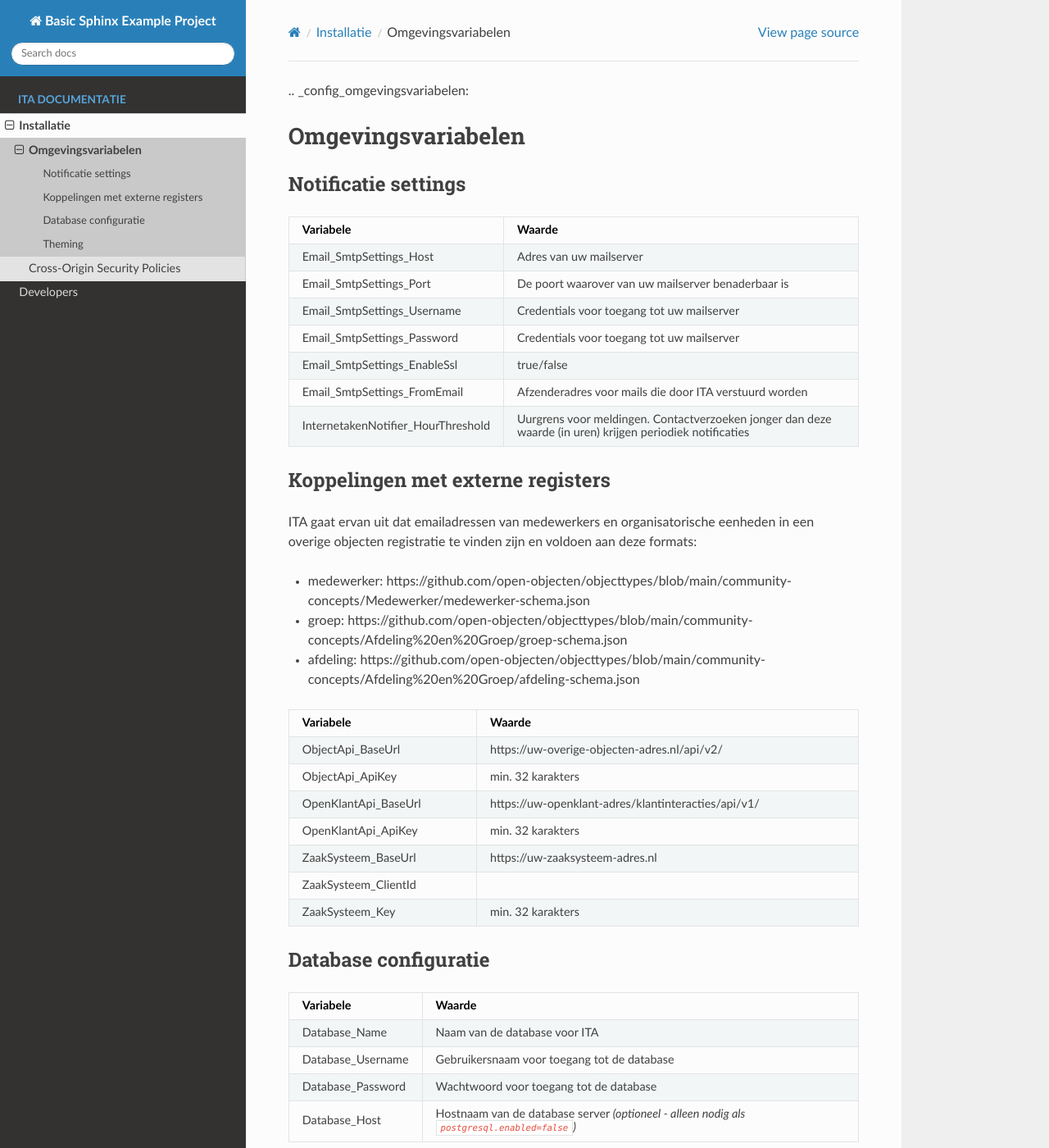
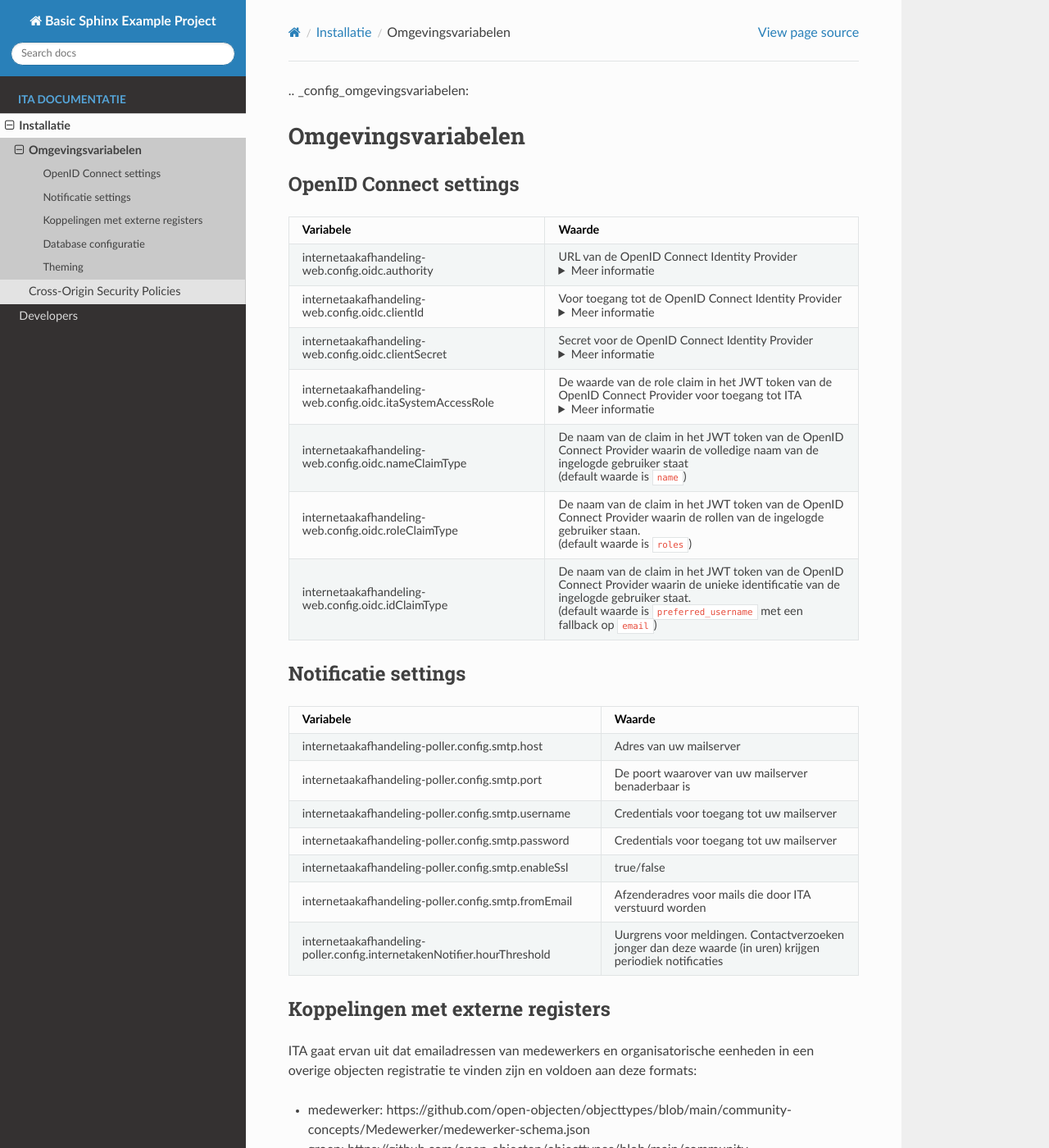
Before and after one commit to Interne-Taak-Afhandeling/.github, a Sphinx documentation site: the page built from docs/installation/configuratie.md, in a window 1280 px wide and 1400 px high. Shown: the whole window at 82% size. Built offline with Sphinx 7.4.7 and the Read the Docs theme 3.1.0, drawn with Linux system fonts in a browser that asks for light colours; pages that are not in the unit, such as notebooks, are missing from menus; some of the changed text lies outside the part shown.

Commit message:
Update configuratie.md

```diff
--- a/docs/installation/configuratie.md
+++ b/docs/installation/configuratie.md
@@ -3,19 +3,30 @@
 Omgevingsvariabelen
 ===================
 
+OpenID Connect settings
+---------------------------------
+| **Variabele**                      | **Waarde**                                                                                                  |
+|------------------------------------|----------------------------------------------------------------------------------------------------------|
+| internetaakafhandeling-web.config.oidc.authority            | URL van de OpenID Connect Identity Provider <details> <summary>Meer informatie </summary>Bijvoorbeeld: `https://login.microsoftonline.com/ce1a3f2d-2265-4517-a8b4-3e4f381461ab/v2.0` </details>         |
+| internetaakafhandeling-web.config.oidc.clientId            | Voor toegang tot de OpenID Connect Identity Provider <details> <summary>Meer informatie </summary>Bijvoorbeeld: `54f66f54-71e5-45f1-8634-9158c41f602a` </details>  |
+| internetaakafhandeling-web.config.oidc.clientSecret            | Secret voor de OpenID Connect Identity Provider <details> <summary>Meer informatie </summary>Bijvoorbeeld: `VM2B!ccnebNe.M*gxH63*NXc8iTiAGhp` </details>    |
+| internetaakafhandeling-web.config.oidc.itaSystemAccessRole            | De waarde van de role claim in het JWT token van de OpenID Connect Provider voor toegang tot ITA <details> <summary>Meer informatie </summary>Bijvoorbeeld: `ITA-Gebruiker` </details>     |
+| internetaakafhandeling-web.config.oidc.nameClaimType            | De naam van de claim in het JWT token van de OpenID Connect Provider waarin de volledige naam van de ingelogde gebruiker staat <br/> (default waarde is `name`) |
+| internetaakafhandeling-web.config.oidc.roleClaimType            | De naam van de claim in het JWT token van de OpenID Connect Provider waarin de rollen van de ingelogde gebruiker staan. <br/> (default waarde is `roles`)  |
+| internetaakafhandeling-web.config.oidc.idClaimType            | De naam van de claim in het JWT token van de OpenID Connect Provider waarin de unieke identificatie van de ingelogde gebruiker staat. <br/> (default waarde is `preferred_username` met een fallback op `email`)   |
 
 Notificatie settings
 ---------------------------------
 
 | **Variabele**                      | **Waarde**                                                                                                  |
 |------------------------------------|----------------------------------------------------------------------------------------------------------|
-| Email_SmtpSettings_Host            | Adres van uw mailserver                                                                                  |
-| Email_SmtpSettings_Port            | De poort waarover van uw mailserver benaderbaar is                                                      |
-| Email_SmtpSettings_Username        | Credentials voor toegang tot uw mailserver                                                               |
-| Email_SmtpSettings_Password        | Credentials voor toegang tot uw mailserver                                                               |
-| Email_SmtpSettings_EnableSsl       | true/false                                                                                                |
-| Email_SmtpSettings_FromEmail       | Afzenderadres voor mails die door ITA verstuurd worden                                                   |
-| InternetakenNotifier_HourThreshold | Uurgrens voor meldingen. Contactverzoeken jonger dan deze waarde (in uren) krijgen periodiek notificaties |
+| internetaakafhandeling-poller.config.smtp.host            | Adres van uw mailserver                                                                                  |
+| internetaakafhandeling-poller.config.smtp.port            | De poort waarover van uw mailserver benaderbaar is                                                      |
+| internetaakafhandeling-poller.config.smtp.username        | Credentials voor toegang tot uw mailserver                                                               |
+| internetaakafhandeling-poller.config.smtp.password        | Credentials voor toegang tot uw mailserver                                                               |
+| internetaakafhandeling-poller.config.smtp.enableSsl       | true/false                                                                                                |
+| internetaakafhandeling-poller.config.smtp.fromEmail       | Afzenderadres voor mails die door ITA verstuurd worden                                                   |
+| internetaakafhandeling-poller.config.internetakenNotifier.hourThreshold | Uurgrens voor meldingen. Contactverzoeken jonger dan deze waarde (in uren) krijgen periodiek notificaties |
 
 
 Koppelingen met externe registers
@@ -28,33 +39,33 @@ ITA gaat ervan uit dat emailadressen van medewerkers en organisatorische eenhede
 
 | **Variabele**                      | **Waarde**                                                                                                  |
 |------------------------------------|----------------------------------------------------------------------------------------------------------|
-| ObjectApi_BaseUrl | https://uw-overige-objecten-adres.nl/api/v2/  |
-| ObjectApi_ApiKey | min. 32 karakters  |
-| OpenKlantApi_BaseUrl | https://uw-openklant-adres/klantinteracties/api/v1/  |
-| OpenKlantApi_ApiKey | min. 32 karakters  |
-| ZaakSysteem_BaseUrl |  https://uw-zaaksysteem-adres.nl |
-| ZaakSysteem_ClientId |   |
-| ZaakSysteem_Key |  min. 32 karakters |
+| config.objectApi.baseUrl | https://uw-overige-objecten-adres.nl/api/v2/  |
+| secrets.objectApiKey | min. 32 karakters  |
+| config.openKlantApi.baseUrl | https://uw-openklant-adres/klantinteracties/api/v1/  |
+| secrets.openKlantApiKey | min. 32 karakters  |
+| config.zaakSysteem.baseUrl |  https://uw-zaaksysteem-adres.nl |
+| config.zaakSysteem.clientId |   |
+| secrets.zaakSysteemKey |  min. 32 karakters |
 
 
 Database configuratie
 ---------------------------------
 | **Variabele**                      | **Waarde**                                                                                                  |
 |------------------------------------|----------------------------------------------------------------------------------------------------------|
-| Database_Name            | Naam van de database voor ITA                                                         |
-| Database_Username        | Gebruikersnaam voor toegang tot de database                                           |
-| Database_Password        | Wachtwoord voor toegang tot de database                                               |
-| Database_Host            | Hostnaam van de database server *(optioneel - alleen nodig als `postgresql.enabled=false`)* |
+| config.database.name            | Naam van de database voor ITA                                                         |
+| config.database.username        | Gebruikersnaam voor toegang tot de database                                           |
+| secrets.databasePassword        | Wachtwoord voor toegang tot de database                                               |
+| config.database.host            | Hostnaam van de database server *(optioneel - alleen nodig als `postgresql.enabled=false`)* |
 
 Theming
 ------------------
 
 | Variabele                       | Omschrijving |
 |--------------------------------|--------------|
-| LOGO_URL          | Publiek URL waar het logo van de gemeente beschikbaar is, bijvoorbeeld: `https://www.mijn-gemeente.nl/logo.svg` |
-| FAVICON_URL       | Publiek URL waar het favicon van de gemeente beschikbaar is, bijvoorbeeld: `https://www.mijn-gemeente.nl/favicon.ico` |
-| DESIGN_TOKENS_URL  | Publiek URL waar het CSS-bestand met NL Design System tokens beschikbaar is, om de applicatie te stylen in gemeentehuisstijl, bijvoorbeeld: `https://unpkg.com/@gemeente/design-tokens/dist/index.css` |
-| WEB_FONT_SOURCES   | Publiek URL – of meerdere door spaties gescheiden publieke URL's – als verwijzing naar web-font-bestand(en) horend bij de gemeentehuisstijl, bijvoorbeeld: `https://fonts.mijn-gemeente.nl/custom-regular-font.woff2 https://fonts.mijn-gemeente.nl/custom-bold-font.woff2`. Een enkele verwijzing naar de locatie waar alle font-style-bestanden staan kan ook: `https://fonts.mijn-gemeente.nl/custom-font/`. **Let op:** deze configuratie is alleen bedoeld om de font-bestanden onder CORS te kunnen inladen. Verwijzingen naar bestanden zullen ook in de theme styling onder een `@font-face` ruleset gespecificeerd moeten worden. |
+| internetaakafhandeling-web.config.resources.logoUrl          | Publiek URL waar het logo van de gemeente beschikbaar is, bijvoorbeeld: `https://www.mijn-gemeente.nl/logo.svg` |
+| internetaakafhandeling-web.config.resources.faviconUrl       | Publiek URL waar het favicon van de gemeente beschikbaar is, bijvoorbeeld: `https://www.mijn-gemeente.nl/favicon.ico` |
+| internetaakafhandeling-web.config.resources.designTokensUrl  | Publiek URL waar het CSS-bestand met NL Design System tokens beschikbaar is, om de applicatie te stylen in gemeentehuisstijl, bijvoorbeeld: `https://unpkg.com/@gemeente/design-tokens/dist/index.css` |
+| internetaakafhandeling-web.config.resources.webFontSources   | Publiek URL – of meerdere door spaties gescheiden publieke URL's – als verwijzing naar web-font-bestand(en) horend bij de gemeentehuisstijl, bijvoorbeeld: `https://fonts.mijn-gemeente.nl/custom-regular-font.woff2 https://fonts.mijn-gemeente.nl/custom-bold-font.woff2`. Een enkele verwijzing naar de locatie waar alle font-style-bestanden staan kan ook: `https://fonts.mijn-gemeente.nl/custom-font/`. **Let op:** deze configuratie is alleen bedoeld om de font-bestanden onder CORS te kunnen inladen. Verwijzingen naar bestanden zullen ook in de theme styling onder een `@font-face` ruleset gespecificeerd moeten worden. |
 
 
 Deze theming variabelen zijn allemaal optioneel.
```
